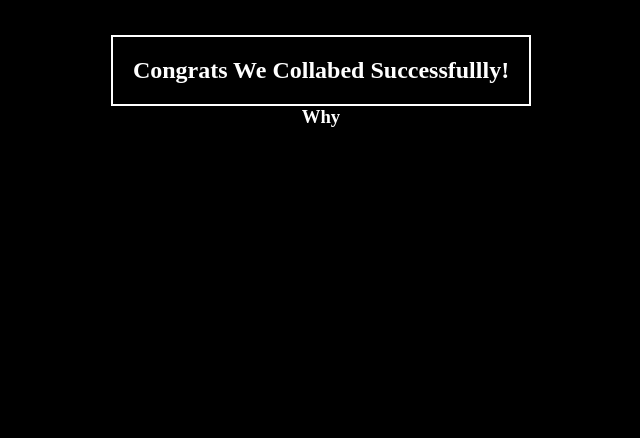
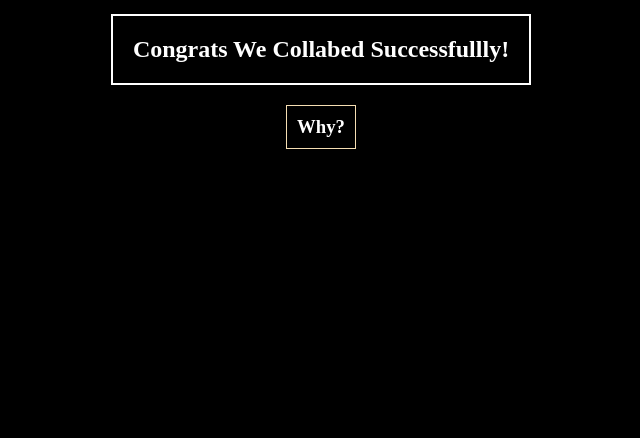
Before and after one commit to RAO-SHAHBAZ/collab, a plain HTML site: page index.html in a window 1280 px wide. Shown: the part 362-800 px from the top of the page, without its empty margins (319-959 px from the left). Drawn offline with Linux system fonts and the light colour scheme.

Commit message:
h3 Style updated

```diff
--- a/index.html
+++ b/index.html
@@ -16,7 +16,7 @@
         Congrats We Collabed Successfullly!
     </h2>
     <h3>
-        Why
+        Why?
     </h3>
 </body>
 </html>
--- a/style.css
+++ b/style.css
@@ -22,3 +22,9 @@ h2{
     padding: 20px;
     border: white 2px solid;
 }
+
+h3{
+    margin-top: 20px;
+    padding: 10px;
+    border: 1px solid wheat;
+}
```
